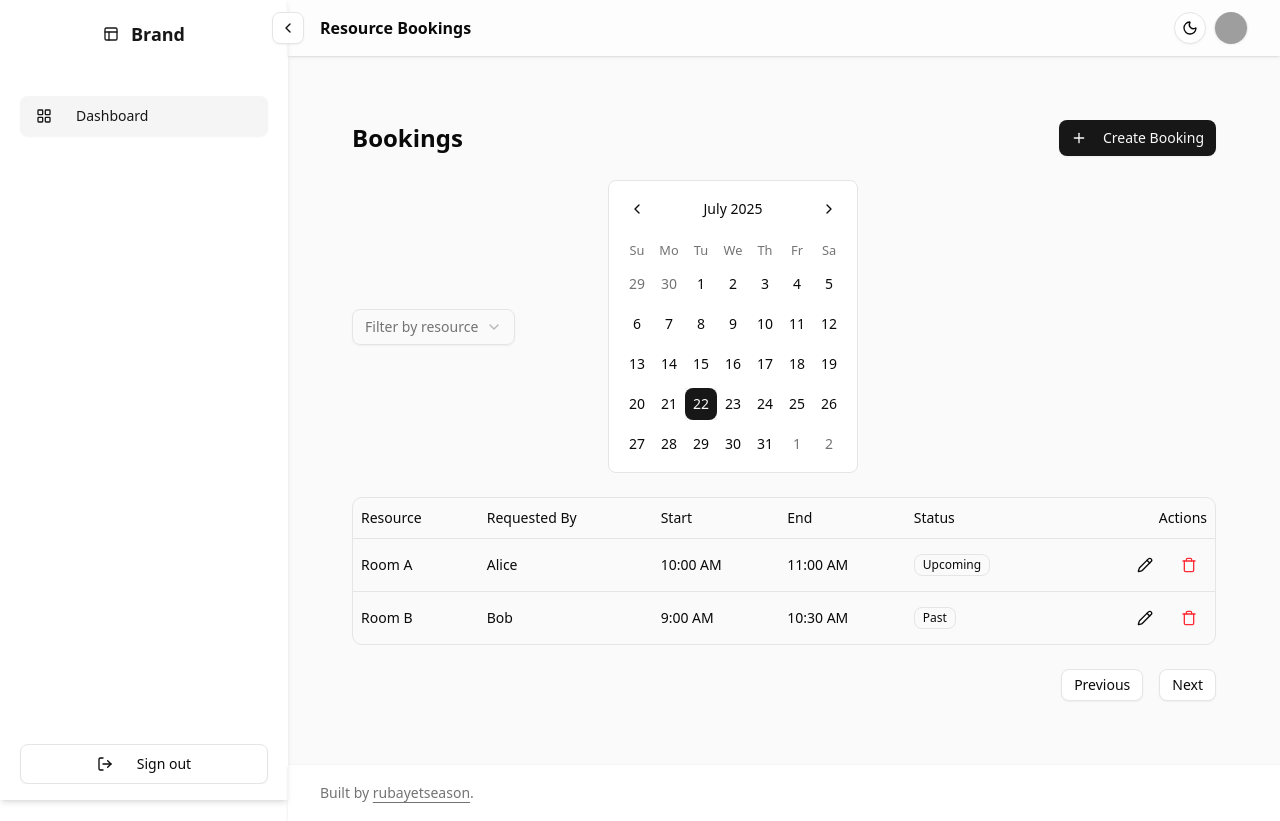
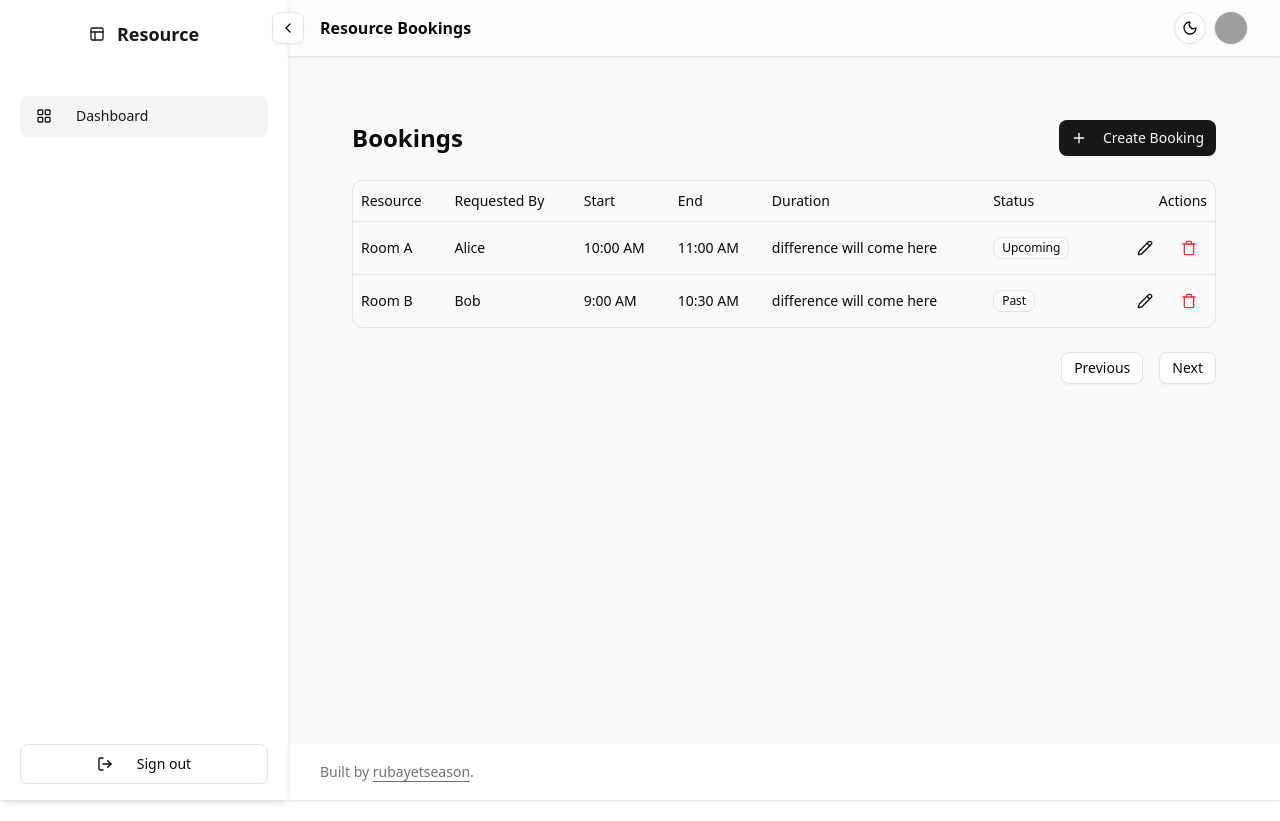
Before and after one commit to rubayetseason/conflict-detection-buffer-frontend, a Next.js app: page /dashboard/bookings in a window 1280 px wide. After the commit the page ends 800 px from the top, so only its background shows below. Built offline with nearby package versions, Linux system fonts and the light colour scheme; grey boxes are pictures that could not be loaded.

Commit message:
[FEAT] --> bookings page initiated

```diff
--- a/src/app/(dashboard)/dashboard/bookings/page.tsx
+++ b/src/app/(dashboard)/dashboard/bookings/page.tsx
@@ -1,17 +1,8 @@
 "use client";
 
-import { Pencil, Plus, Trash } from "lucide-react";
-import { useState } from "react";
-import { format } from "date-fns";
-import { Calendar } from "@/components/ui/calendar";
+import { ContentLayout } from "@/components/dashboard/content-layout";
+import { Badge } from "@/components/ui/badge";
 import { Button } from "@/components/ui/button";
-import {
-  Select,
-  SelectTrigger,
-  SelectValue,
-  SelectContent,
-  SelectItem,
-} from "@/components/ui/select";
 import {
   Table,
   TableBody,
@@ -20,8 +11,8 @@ import {
   TableHeader,
   TableRow,
 } from "@/components/ui/table";
-import { Badge } from "@/components/ui/badge";
-import { ContentLayout } from "@/components/dashboard/content-layout";
+import { format } from "date-fns";
+import { Pencil, Plus, Trash } from "lucide-react";
 
 const mockBookings = [
   {
@@ -43,14 +34,9 @@ const mockBookings = [
 ];
 
 export default function BookingDashboardPage() {
-  const [selectedDate, setSelectedDate] = useState<Date | undefined>(
-    new Date()
-  );
-  const [resourceFilter, setResourceFilter] = useState<string>("");
-
   return (
     <ContentLayout title="Resource Bookings">
-      <div className="p-4 md:p-8 space-y-6">
+      <div className="p-4 md:p-8 space-y-6 font-poppins">
         {/* Header */}
         <div className="flex flex-col md:flex-row justify-between gap-4 items-start md:items-center">
           <h1 className="text-2xl font-bold">Bookings</h1>
@@ -59,33 +45,6 @@ export default function BookingDashboardPage() {
             Create Booking
           </Button>
         </div>
-
-        {/* Filters */}
-        <div className="flex flex-col md:flex-row items-start md:items-center gap-4">
-          <div className="w-full md:w-60">
-            <Select value={resourceFilter} onValueChange={setResourceFilter}>
-              <SelectTrigger>
-                <SelectValue placeholder="Filter by resource" />
-              </SelectTrigger>
-              <SelectContent>
-                <SelectItem value="Room A">Room A</SelectItem>
-                <SelectItem value="Room B">Room B</SelectItem>
-                <SelectItem value="Room C">Room C</SelectItem>
-              </SelectContent>
-            </Select>
-          </div>
-
-          <div className="w-full md:w-60">
-            <Calendar
-              mode="single"
-              selected={selectedDate}
-              onSelect={setSelectedDate}
-              className="rounded-md border"
-            />
-          </div>
-        </div>
-
-        {/* Table */}
         <div className="rounded-lg border overflow-x-auto">
           <Table>
             <TableHeader>
@@ -94,6 +53,7 @@ export default function BookingDashboardPage() {
                 <TableHead>Requested By</TableHead>
                 <TableHead>Start</TableHead>
                 <TableHead>End</TableHead>
+                <TableHead>Duration</TableHead>
                 <TableHead>Status</TableHead>
                 <TableHead className="text-right">Actions</TableHead>
               </TableRow>
@@ -109,6 +69,7 @@ export default function BookingDashboardPage() {
                   <TableCell>
                     {format(new Date(booking.endTime), "p")}
                   </TableCell>
+                  <TableCell>difference will come here</TableCell>
                   <TableCell>
                     <Badge variant="outline">{booking.status}</Badge>
                   </TableCell>
--- a/src/components/dashboard/sheet-menu.tsx
+++ b/src/components/dashboard/sheet-menu.tsx
@@ -28,7 +28,7 @@ export function SheetMenu() {
           >
             <Link href="/dashboard" className="flex items-center gap-2">
               <PanelsTopLeft className="w-6 h-6 mr-1" />
-              <SheetTitle className="font-bold text-lg">Brand</SheetTitle>
+              <SheetTitle className="font-bold text-lg">Resource</SheetTitle>
             </Link>
           </Button>
         </SheetHeader>
--- a/src/components/dashboard/sidebar.tsx
+++ b/src/components/dashboard/sidebar.tsx
@@ -44,7 +44,7 @@ export function Sidebar() {
                   : "translate-x-0 opacity-100"
               )}
             >
-              Brand
+              Resource
             </h1>
           </Link>
         </Button>
```
